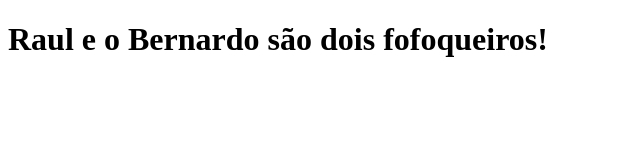
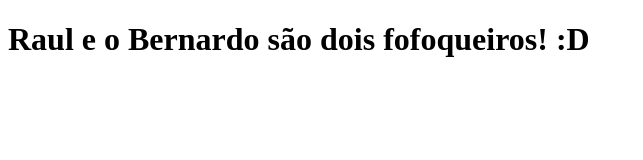
Before and after one commit to kiloavelar/clone-tabnews, a Next.js app: page / in a window 1280 px wide. Shown: the top 160 px of the page, without its empty margins (0-643 px from the left). Built offline with nearby package versions, Linux system fonts and the light colour scheme.

Commit message:
modifica a frase

```diff
--- a/pages/index.js
+++ b/pages/index.js
@@ -1,3 +1,3 @@
 export default function Home () {
-    return <h1>Raul e o Bernardo são dois fofoqueiros!</h1>
+    return <h1>Raul e o Bernardo são dois fofoqueiros! :D</h1>
 }
```
